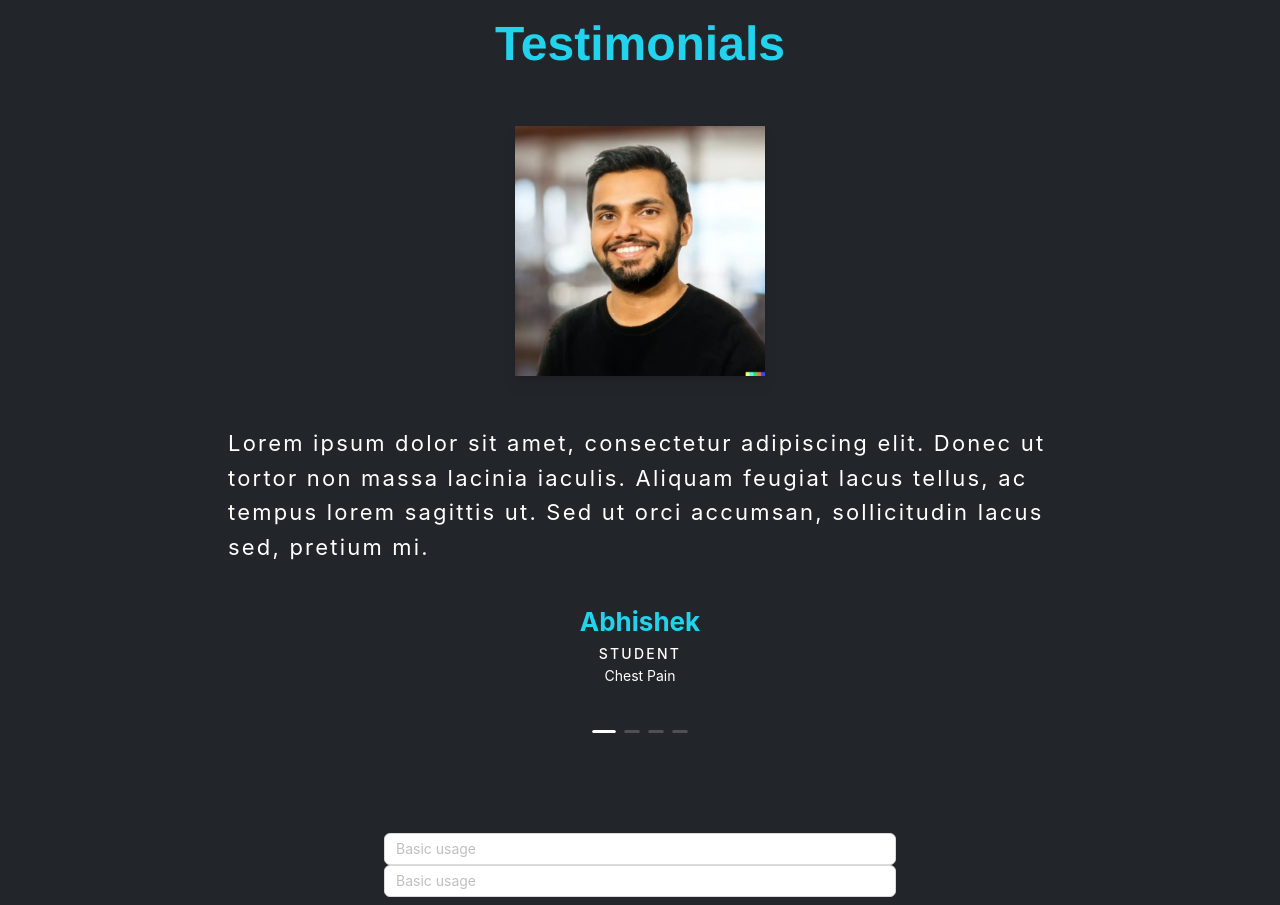
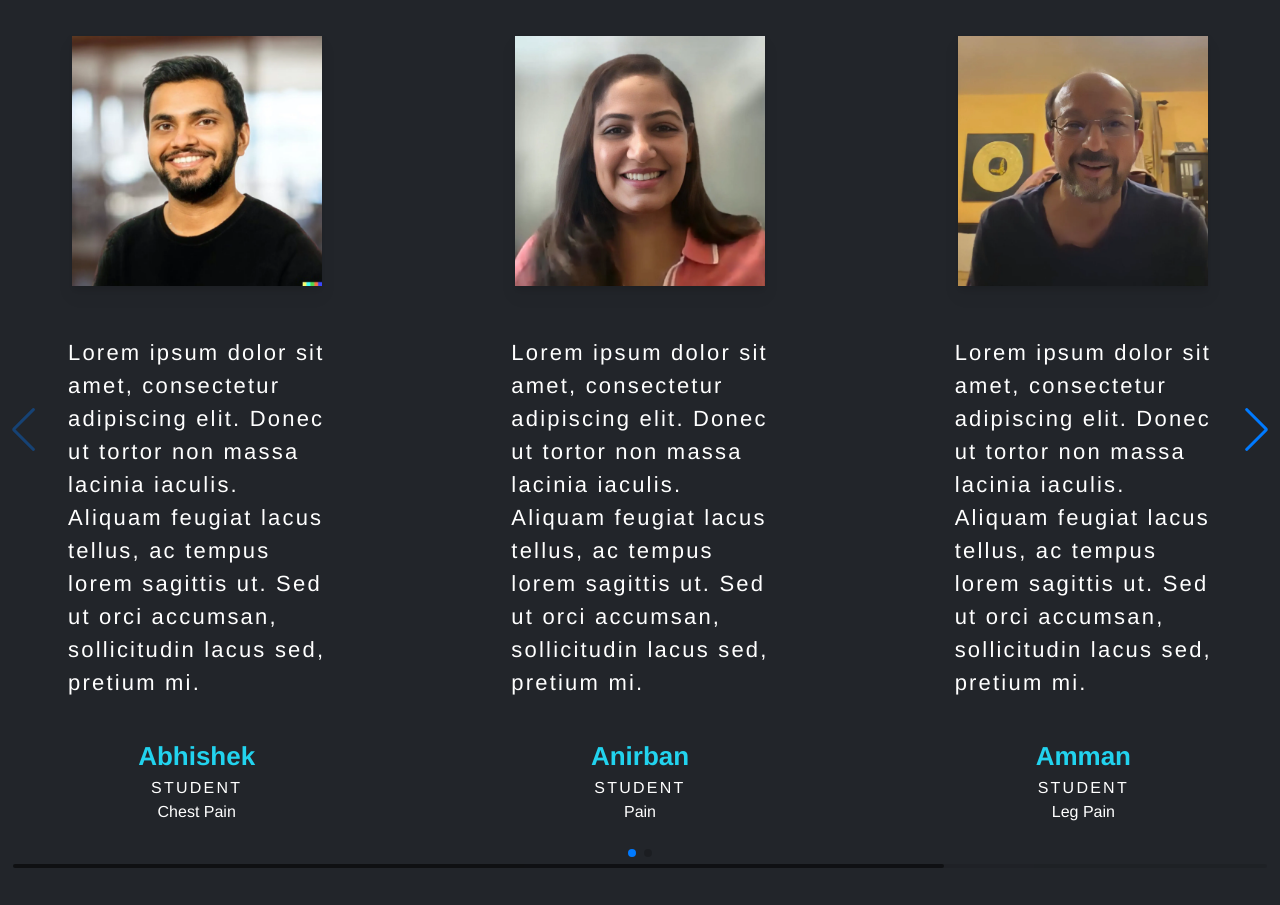
Before and after one commit to AbhishekPurty/fixhealth, a Next.js app: page / in a window 1280 px wide. Shown: the part 1180-2085 px from the top of the page. After the commit the page ends 2052 px from the top, so only its background shows below. Built offline with nearby package versions, Linux system fonts and the light colour scheme.

Commit message:
carousel change

```diff
--- a/components/Form.tsx
+++ b/components/Form.tsx
@@ -1,12 +1,8 @@
-import { Input } from 'antd'
-import React from 'react'
-
-const Form:React.FC = () => {
+const Form = () => {
   return (
     <div className="flex flex-col items-center justify-center">
         <div className="flex flex-col items-center justify-center h-[5rem] w-[40%]">
-        <Input placeholder="Basic usage" />
-        <Input placeholder="Basic usage" />
+        form
       </div>
     </div>
   )
--- a/components/Testimonials.tsx
+++ b/components/Testimonials.tsx
@@ -1,45 +1,45 @@
-import React from 'react';
-import { Carousel } from 'antd';
-import Testimonycard from './Testimonycard';
-import img1 from '@/public/p1.jpg';
-import img2 from '@/public/p2.jpg';
-import img3 from '@/public/p3.jpg';
-import img4 from '@/public/p4.jpg';
-const contentStyle: React.CSSProperties = {
-  margin: 10,
-  height: 'auto',
-  color: '#fff',
-//   lineHeight: '10px',
-  textAlign: 'center',
-  background: '#22252a',
-};
-const Testimonials = () => {
-  const onChange = (currentSlide: any) => {
-    console.log(currentSlide);
-  };
+// import React from 'react';
+// import { Carousel } from 'antd';
+// import Testimonycard from './Testimonycard';
+// import img1 from '@/public/p1.jpg';
+// import img2 from '@/public/p2.jpg';
+// import img3 from '@/public/p3.jpg';
+// import img4 from '@/public/p4.jpg';
+// const contentStyle: React.CSSProperties = {
+//   margin: 10,
+//   height: 'auto',
+//   color: '#fff',
+// //   lineHeight: '10px',
+//   textAlign: 'center',
+//   background: '#22252a',
+// };
+// const Testimonials = () => {
+//   const onChange = (currentSlide: any) => {
+//     console.log(currentSlide);
+//   };
 
-  return (
-    <div className="flex flex-col my-20">
-        <div className="flex items-center justify-center text-5xl text-cyan-400 font-semibold">
-            Testimonials
-        </div>
-    <Carousel afterChange={onChange}>
-            <div>
-                <h3 style={contentStyle}><Testimonycard quote="Lorem ipsum dolor sit amet, consectetur adipiscing elit. Donec ut tortor non massa lacinia iaculis. Aliquam feugiat lacus tellus, ac tempus lorem sagittis ut. Sed ut orci accumsan, sollicitudin lacus sed, pretium mi." name="Abhishek" profession="Student" issue="Chest Pain" p_image={img1}/></h3>
-            </div>
-            <div>
-                <h3 style={contentStyle}><Testimonycard quote="Lorem ipsum dolor sit amet, consectetur adipiscing elit. Donec ut tortor non massa lacinia iaculis. Aliquam feugiat lacus tellus, ac tempus lorem sagittis ut. Sed ut orci accumsan, sollicitudin lacus sed, pretium mi." name="Anirban" profession="Student" issue=" Pain" p_image={img2}/></h3>
-            </div>
-            <div>
-                <h3 style={contentStyle}><Testimonycard quote="Lorem ipsum dolor sit amet, consectetur adipiscing elit. Donec ut tortor non massa lacinia iaculis. Aliquam feugiat lacus tellus, ac tempus lorem sagittis ut. Sed ut orci accumsan, sollicitudin lacus sed, pretium mi." name="Amman" profession="Student" issue="Leg Pain" p_image={img3}/></h3>
-            </div>
-            <div>
-                <h3 style={contentStyle}><Testimonycard quote="Lorem ipsum dolor sit amet, consectetur adipiscing elit. Donec ut tortor non massa lacinia iaculis. Aliquam feugiat lacus tellus, ac tempus lorem sagittis ut. Sed ut orci accumsan, sollicitudin lacus sed, pretium mi." name="Justin" profession="Student" issue="Back Pain" p_image={img4}/></h3>
-            </div>
+//   return (
+//     <div className="flex flex-col my-20">
+//         <div className="flex items-center justify-center text-5xl text-cyan-400 font-semibold">
+//             Testimonials
+//         </div>
+//     <Carousel afterChange={onChange}>
+//             <div>
+//                 <h3 style={contentStyle}><Testimonycard quote="Lorem ipsum dolor sit amet, consectetur adipiscing elit. Donec ut tortor non massa lacinia iaculis. Aliquam feugiat lacus tellus, ac tempus lorem sagittis ut. Sed ut orci accumsan, sollicitudin lacus sed, pretium mi." name="Abhishek" profession="Student" issue="Chest Pain" p_image={img1}/></h3>
+//             </div>
+//             <div>
+//                 <h3 style={contentStyle}><Testimonycard quote="Lorem ipsum dolor sit amet, consectetur adipiscing elit. Donec ut tortor non massa lacinia iaculis. Aliquam feugiat lacus tellus, ac tempus lorem sagittis ut. Sed ut orci accumsan, sollicitudin lacus sed, pretium mi." name="Anirban" profession="Student" issue=" Pain" p_image={img2}/></h3>
+//             </div>
+//             <div>
+//                 <h3 style={contentStyle}><Testimonycard quote="Lorem ipsum dolor sit amet, consectetur adipiscing elit. Donec ut tortor non massa lacinia iaculis. Aliquam feugiat lacus tellus, ac tempus lorem sagittis ut. Sed ut orci accumsan, sollicitudin lacus sed, pretium mi." name="Amman" profession="Student" issue="Leg Pain" p_image={img3}/></h3>
+//             </div>
+//             <div>
+//                 <h3 style={contentStyle}><Testimonycard quote="Lorem ipsum dolor sit amet, consectetur adipiscing elit. Donec ut tortor non massa lacinia iaculis. Aliquam feugiat lacus tellus, ac tempus lorem sagittis ut. Sed ut orci accumsan, sollicitudin lacus sed, pretium mi." name="Justin" profession="Student" issue="Back Pain" p_image={img4}/></h3>
+//             </div>
 
-    </Carousel>
-    </div>
-  )
-}
+//     </Carousel>
+//     </div>
+//   )
+// }
 
-export default Testimonials
+// export default Testimonials
--- a/components/Testimonycard.tsx
+++ b/components/Testimonycard.tsx
@@ -9,7 +9,7 @@ interface  Props{
 }
 const Testimonycard = ({quote, name, profession, issue, p_image }: Props) => {
   return (
-    <div className="container justify-center px-10 py-12 mx-auto gap-10 flex flex-col items-center">
+    <div className="container justify-center px-10 py-12 mx-auto gap-10 flex flex-col items-center text-white">
         <div className="drop-shadow-lg">
             <Image src={p_image} alt="p1" width={250} height={250} />
         </div>
--- /dev/null
+++ b/components/Testmonial_v2.tsx
@@ -0,0 +1,45 @@
+import React from 'react'
+import Testimonycard from './Testimonycard';
+import img1 from '@/public/p1.jpg';
+import img2 from '@/public/p2.jpg';
+import img3 from '@/public/p3.jpg';
+import img4 from '@/public/p4.jpg';
+
+// import Swiper core and required modules
+import { Navigation, Pagination, Scrollbar, A11y } from 'swiper/modules';
+
+import { Swiper, SwiperSlide } from 'swiper/react';
+
+// Import Swiper styles
+import 'swiper/css';
+import 'swiper/css/navigation';
+import 'swiper/css/pagination';
+import 'swiper/css/scrollbar';
+
+const Testmonial_v2 = () => {
+  return (
+    <div className="">
+        <div className="flex items-center justify-center text-5xl text-cyan-400 font-semibold">
+            Testimonials
+        </div>
+      <Swiper
+      // install Swiper modules
+      modules={[Navigation, Pagination, Scrollbar, A11y]}
+      spaceBetween={50}
+      slidesPerView={3}
+      navigation
+      pagination={{ clickable: true }}
+      scrollbar={{ draggable: true }}
+      onSwiper={(swiper) => console.log(swiper)}
+      onSlideChange={() => console.log('slide change')}
+    >
+      <SwiperSlide><Testimonycard quote="Lorem ipsum dolor sit amet, consectetur adipiscing elit. Donec ut tortor non massa lacinia iaculis. Aliquam feugiat lacus tellus, ac tempus lorem sagittis ut. Sed ut orci accumsan, sollicitudin lacus sed, pretium mi." name="Abhishek" profession="Student" issue="Chest Pain" p_image={img1}/></SwiperSlide>
+      <SwiperSlide><Testimonycard quote="Lorem ipsum dolor sit amet, consectetur adipiscing elit. Donec ut tortor non massa lacinia iaculis. Aliquam feugiat lacus tellus, ac tempus lorem sagittis ut. Sed ut orci accumsan, sollicitudin lacus sed, pretium mi." name="Anirban" profession="Student" issue=" Pain" p_image={img2}/></SwiperSlide>
+      <SwiperSlide><Testimonycard quote="Lorem ipsum dolor sit amet, consectetur adipiscing elit. Donec ut tortor non massa lacinia iaculis. Aliquam feugiat lacus tellus, ac tempus lorem sagittis ut. Sed ut orci accumsan, sollicitudin lacus sed, pretium mi." name="Amman" profession="Student" issue="Leg Pain" p_image={img3}/></SwiperSlide>
+      <SwiperSlide><Testimonycard quote="Lorem ipsum dolor sit amet, consectetur adipiscing elit. Donec ut tortor non massa lacinia iaculis. Aliquam feugiat lacus tellus, ac tempus lorem sagittis ut. Sed ut orci accumsan, sollicitudin lacus sed, pretium mi." name="Justin" profession="Student" issue="Back Pain" p_image={img4}/></SwiperSlide>
+    </Swiper>
+    </div>
+  )
+}
+
+export default Testmonial_v2
--- a/package.json
+++ b/package.json
@@ -9,12 +9,12 @@
     "lint": "next lint"
   },
   "dependencies": {
-    "antd": "^5.13.1",
     "next": "14.0.4",
     "react": "^18",
     "react-dom": "^18",
     "react-hook-form": "^7.49.3",
-    "react-icons": "^5.0.1"
+    "react-icons": "^5.0.1",
+    "swiper": "^11.0.5"
   },
   "devDependencies": {
     "@types/node": "^20",
--- a/pages/index.tsx
+++ b/pages/index.tsx
@@ -2,7 +2,8 @@ import Form from "@/components/Form";
 import Hero from "@/components/Hero";
 import Navbar from "@/components/Navbar";
 import Stats from "@/components/Stats";
-import Testimonials from "@/components/Testimonials";
+import Testmonial_v2 from "@/components/Testmonial_v2";
+// import Testimonials from "@/components/Testimonials";
 
 export default function Home() {
   return (
@@ -11,8 +12,9 @@ export default function Home() {
       <Navbar />
       <Hero />
       <Stats />
-      <Testimonials />
-      <Form />
+      {/* <Testimonials /> */}
+      {/* <Form /> */}
+      <Testmonial_v2/>
     </div>
     </>
   )
```
Also changed, not shown: 1 other file (tests, documents, lock files or other folders).
